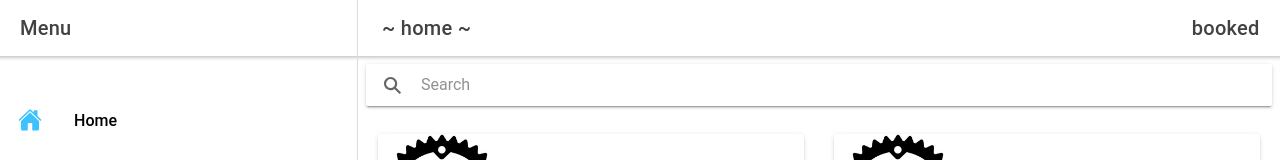
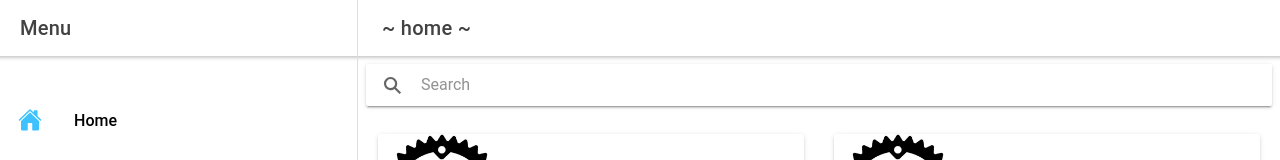
Before and after one commit to kylesf/booked, a React (Create React App) app: page /home in a window 1280 px wide. Shown: the top 160 px of the page. Built offline with nearby package versions, Linux system fonts and the light colour scheme.

Commit message:
Fix title placement

```diff
--- a/src/components/Header.tsx
+++ b/src/components/Header.tsx
@@ -15,7 +15,6 @@ import React from 'react';
               <IonMenuButton></IonMenuButton>
             </IonButtons>
           <IonTitle slot="start" >{title}</IonTitle>
-          <IonTitle slot="end" >booked</IonTitle>
           </IonToolbar>
         </IonHeader>
 
```
